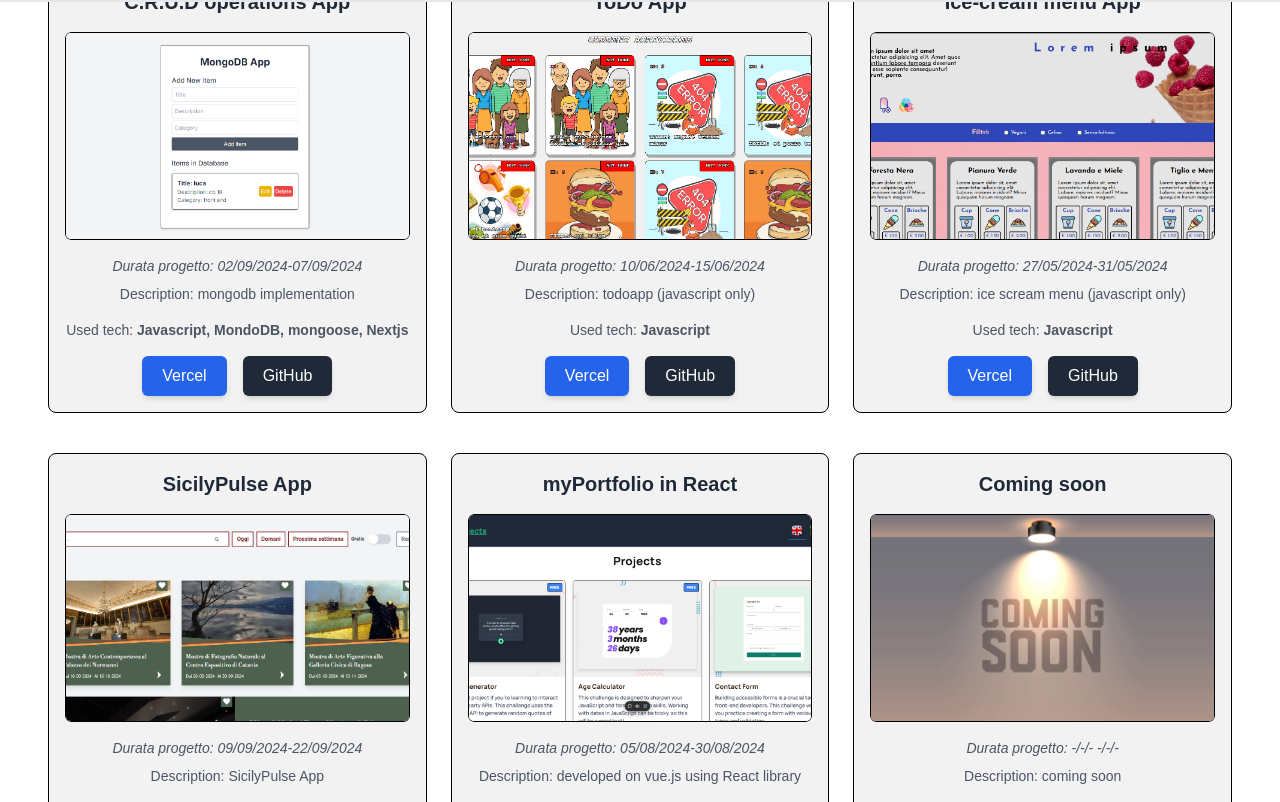
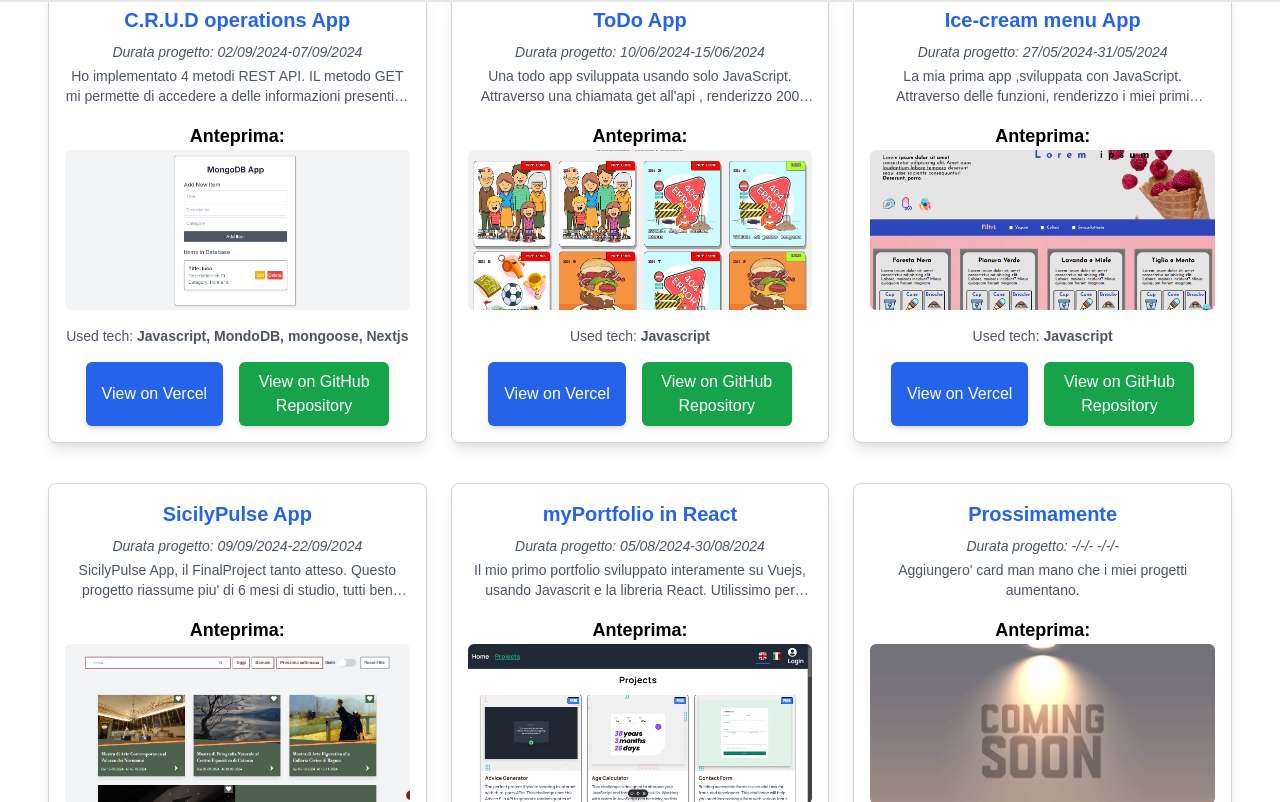
Before and after one commit to LucaFerraresso/TypeScript-Portfolio, a Next.js app in the folder portfolioproject/: page / in a window 1280 px wide. Shown: the part 798-1600 px from the top of the page. Built offline with nearby package versions, Linux system fonts and the light colour scheme.

Commit message:
create new cardDesign + animation

```diff
--- a/portfolioproject/app/ErrorPage/page.tsx
+++ b/portfolioproject/app/ErrorPage/page.tsx
@@ -6,7 +6,7 @@ import { motion } from "framer-motion";
 
 const ErrorPage = () => {
   return (
-    <div className="flex flex-col justify-center items-center">
+    <div className="flex flex-col justify-center items-center text-center">
       <motion.h1
         className="text-8xl font-extrabold text-red-600 mb-6"
         initial={{ scale: 0.5, opacity: 0 }}
@@ -16,7 +16,7 @@ const ErrorPage = () => {
         Oops!
       </motion.h1>
       <motion.h2
-        className="text-4xl font-bold text-red-600 mb-4"
+        className="text-4xl font-bold text-red-600 mb-4 "
         initial={{ y: -20, opacity: 0 }}
         animate={{ y: 0, opacity: 1 }}
         transition={{ duration: 0.5, delay: 0.3 }}
--- a/portfolioproject/assets/DataArray/ProjectSectionArray.js
+++ b/portfolioproject/assets/DataArray/ProjectSectionArray.js
@@ -1,7 +1,8 @@
 const projects = [
   {
     title: "C.R.U.D operations App",
-    description: "mongodb implementation",
+    description:
+      "Ho implementato 4 metodi REST API. IL metodo GET mi permette di accedere a delle informazioni presenti in un database. Con il metodo PUT ,aggiungo un nuovo elemento al database. Con il metodo POST , modifico e aggiorno un elemento gia' esistente. Infine con il metofo DELETE , elimino l'elemento dal database. ",
     imageUrl: "/images/homepage/mongodb-app-preview.png",
     vercelLink: "https://mongodb-crud-operations.vercel.app/",
     githubLink:
@@ -11,7 +12,8 @@ const projects = [
   },
   {
     title: "ToDo App",
-    description: "todoapp (javascript only)",
+    description:
+      "Una todo app sviluppata usando solo JavaScript. Attraverso una chiamata get all'api , renderizzo 200 todo SUDDIVIDIBILI per titolo, categoria, id ecc ecc ",
     imageUrl: "/images/homepage/todoapp-preview1.png",
     vercelLink: "https://todoapp-bice-two.vercel.app/",
     githubLink:
@@ -21,7 +23,8 @@ const projects = [
   },
   {
     title: "Ice-cream menu App",
-    description: "ice scream menu (javascript only)",
+    description:
+      "La mia prima app ,sviluppata con JavaScript. Attraverso delle funzioni, renderizzo i miei primi componenti. l'app riassume le funzioni di un menu, dando all'utente la possibilita' di scegliere tra piu' combinazioni.",
     imageUrl: "/images/homepage/ice-cream-menu-preview1.png",
     vercelLink: "https://icescream-menu-app.vercel.app/",
     githubLink:
@@ -31,7 +34,8 @@ const projects = [
   },
   {
     title: "SicilyPulse App",
-    description: "SicilyPulse App",
+    description:
+      "SicilyPulse App, il FinalProject tanto atteso. Questo progetto riassume piu' di 6 mesi di studio, tutti ben condensati in questo originalissimo gestionale di eventi. SicilyPulse permette di rimanere sempre aggiornati sugli eventi presenti e non. L'app e' pensata per gestire TUTTI gli eventi presenti nel territorio siciliano. Attraverso le categoria, l'utente puo' selezionare eventi di natura culturale, eventi in cucina ed eventi al'aria aperta. ",
     imageUrl: "/images/homepage/sicily-pulse-app.png",
     vercelLink: "https://edgemony-final-project.vercel.app/",
     githubLink: "https://github.com/LucaFerraresso/Edgemony-FinalProject",
@@ -40,7 +44,8 @@ const projects = [
   },
   {
     title: "myPortfolio in React",
-    description: "developed on vue.js using React library",
+    description:
+      "Il mio primo portfolio sviluppato interamente su Vuejs, usando Javascrit e la libreria React. Utilissimo per capire il routing tra le diverse pagine.",
     imageUrl: "/images/homepage/portfolio-preview.png",
     vercelLink: "https://react-portfolio-coral-five.vercel.app/homepage",
     githubLink: "https://github.com/LucaFerraresso/Edgemony-FinalProject",
@@ -48,8 +53,8 @@ const projects = [
     date: "05/08/2024-30/08/2024",
   },
   {
-    title: "Coming soon",
-    description: "coming soon",
+    title: "Prossimamente",
+    description: "Aggiungero' card man mano che i miei progetti aumentano.",
     imageUrl: "/images/homepage/coming-soon.jpg",
     vercelLink: "coming soon",
     githubLink: "coming soon",
--- a/portfolioproject/src/components/ProjectCard.tsx
+++ b/portfolioproject/src/components/ProjectCard.tsx
@@ -29,23 +29,30 @@ const ProjectCard: React.FC<ProjectCardProps> = ({
     githubLink = "#",
     vercelLink = "#",
     technologies = [],
-    date,
+    date = "TBD", // Default value for date
   } = project;
 
   return (
+    <>
       <motion.div
-      className="flex flex-col items-center rounded-lg border border-black  p-4 transition-transform duration-300 ease-in-out transform hover:-translate-y-2 hover:shadow-2xl mb-4"
-      style={{ backgroundColor: "#f2f2f2" }}
+        className="flex flex-col items-center rounded-lg border border-gray-300 bg-white shadow-lg p-4 transition-transform duration-300 ease-in-out transform hover:-translate-y-1 hover:shadow-2xl mb-4 max-w-sm w-full"
         variants={fadeInVariants}
         initial="hidden"
         animate="visible"
         transition={{ delay: animationDelay, duration: 1.5, ease: "easeInOut" }}
         whileTap={{ scale: 0.98 }}
       >
-      <h2 className="text-xl font-bold text-gray-800 text-center mb-4">
-        {title}
+        <h2 className="text-xl font-semibold text-blue-600 text-center mb-2">
+          {title || "Coming Soon!"}
         </h2>
-      <div className="relative w-full h-52 overflow-hidden rounded-md mb-4 ">
+        <p className="text-sm text-gray-600 italic mb-1 text-center">
+          Durata progetto: {date}
+        </p>
+        <p className="text-sm text-gray-600 mb-4 text-center line-clamp-2">
+          {description || "Details will be available soon."}
+        </p>
+        <h1 className="text-lg font-semibold text-black">Anteprima:</h1>
+        <div className="relative w-full h-40 overflow-hidden rounded-md mb-4">
           <Link href={vercelLink} target="_blank" rel="noopener noreferrer">
             <Image
               src={imageUrl}
@@ -53,38 +60,36 @@ const ProjectCard: React.FC<ProjectCardProps> = ({
               layout="fill"
               objectFit="cover"
               loading="lazy"
-            className="border border-black rounded-md transition-transform duration-500 ease-in-out transform hover:scale-105"
+              className="transition-transform duration-700 ease-in-out transform hover:scale-105"
             />
           </Link>
         </div>
 
-      <p className="text-sm text-gray-600 mb-2 text-center italic ">
-        Durata progetto: {date}
-      </p>
-      <p className="text-sm text-gray-600 mb-4 text-center ">
-        Description: {description}
-      </p>
-
-      <div className="text-sm text-gray-600 mb-4 text-center ">
+        <div className="text-sm text-gray-600 mb-4 text-center">
           Used tech:{" "}
-        <span className="font-semibold">{technologies.join(", ")}</span>
+          <span className="font-semibold">
+            {technologies.length > 0
+              ? technologies.join(", ")
+              : "Coming soon..."}
+          </span>
         </div>
 
         <div className="flex space-x-4">
           <ActionButton
             url={vercelLink}
-          label="Vercel"
+            label="View on Vercel"
             bgColor="bg-blue-600"
             hoverColor="hover:bg-blue-700"
           />
           <ActionButton
             url={githubLink}
-          label="GitHub"
-          bgColor="bg-gray-800"
-          hoverColor="hover:bg-gray-900"
+            label="View on GitHub Repository"
+            bgColor="bg-green-600" // Changed color for visibility
+            hoverColor="hover:bg-green-700"
           />
         </div>
       </motion.div>
+    </>
   );
 };
 
@@ -99,7 +104,7 @@ const ActionButton: React.FC<{
     href={url}
     target="_blank"
     rel="noopener noreferrer"
-    className={`px-5 py-2 ${bgColor} text-white rounded-md ${hoverColor} transition-all duration-300 ease-in-out shadow-md hover:shadow-lg focus:outline-none focus:ring-2 focus:ring-opacity-50`}
+    className={`px-4 py-2 ${bgColor} max-w-[100px] flex md:max-w-[150px] text-center  justify-center  items-center md:items-center text-white rounded-md ${hoverColor} transition-all duration-300 ease-in-out shadow-md hover:shadow-lg focus:outline-none focus:ring-2 focus:ring-opacity-50`}
   >
     {label}
   </a>
--- a/portfolioproject/src/components/ProjectSection.tsx
+++ b/portfolioproject/src/components/ProjectSection.tsx
@@ -7,6 +7,8 @@ import projects from "@/assets/DataArray/ProjectSectionArray";
 
 const ProjectSection: React.FC = () => {
   return (
+    <>
+      <hr></hr>
       <motion.div
         variants={fadeInVariants}
         initial="hidden"
@@ -24,6 +26,7 @@ const ProjectSection: React.FC = () => {
           ))}
         </div>
       </motion.div>
+    </>
   );
 };
 
--- a/portfolioproject/src/components/TechSection.tsx
+++ b/portfolioproject/src/components/TechSection.tsx
@@ -9,6 +9,8 @@ const TechSection: React.FC = () => {
   const [isHovered, setIsHovered] = useState(false);
 
   return (
+    <>
+      <hr></hr>
       <motion.div variants={fadeInVariants} initial="hidden" animate="visible">
         <div className="text-center overflow-hidden mt-4 mb-4">
           <h1 className="text-2xl font-bold mb-6">Technologies I Use</h1>
@@ -45,6 +47,7 @@ const TechSection: React.FC = () => {
           </motion.div>
         </div>
       </motion.div>
+    </>
   );
 };
 
```
Lines whose indentation alone changed are shown as unchanged.
